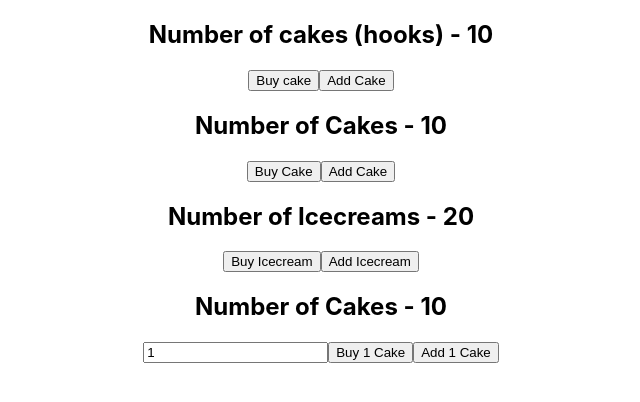
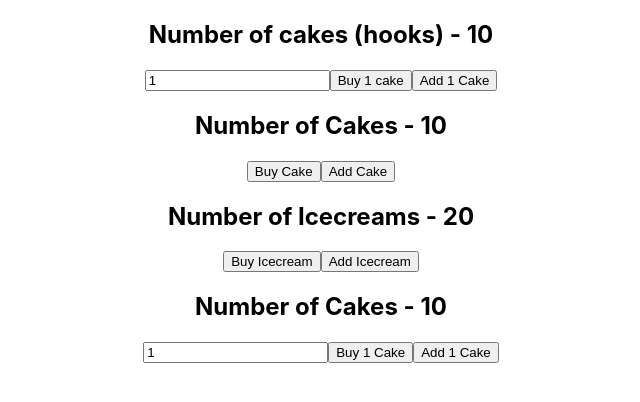
Before and after one commit to taoyuchuan/ReactReduxDemo, a React (Create React App) app: page / in a window 1280 px wide. Shown: the top 402 px of the page, without its empty margins (319-959 px from the left). Built offline with nearby package versions, Linux system fonts and the light colour scheme.

Commit message:
Add payload in Hooks

```diff
--- a/src/components/HooksCakeContainer.js
+++ b/src/components/HooksCakeContainer.js
@@ -1,15 +1,17 @@
-import React from 'react'
+import React, { useState } from 'react'
 import { useSelector, useDispatch } from 'react-redux'
 import { buyCake, addCake } from '../redux'
 
 function HooksCakeContainer() {
+  const [number, setNumber] = useState(1)
   const numOfCakes = useSelector(state => state.cake.numOfCakes)
   const dispatch = useDispatch()
   return (
     <div>
       <h2>Number of cakes (hooks) - { numOfCakes }</h2>
-      <button onClick = { () => dispatch(buyCake()) }>Buy cake</button>
-      <button onClick = { () => dispatch(addCake()) }>Add Cake</button>
+      <input type="text" value = { number } onChange = { e => setNumber(Number(e.target.value)) } />
+      <button onClick = { () => dispatch(buyCake(number)) }>Buy { number } cake</button>
+      <button onClick = { () => dispatch(addCake(number)) }>Add { number } Cake</button>
     </div>
   )
 }
```
